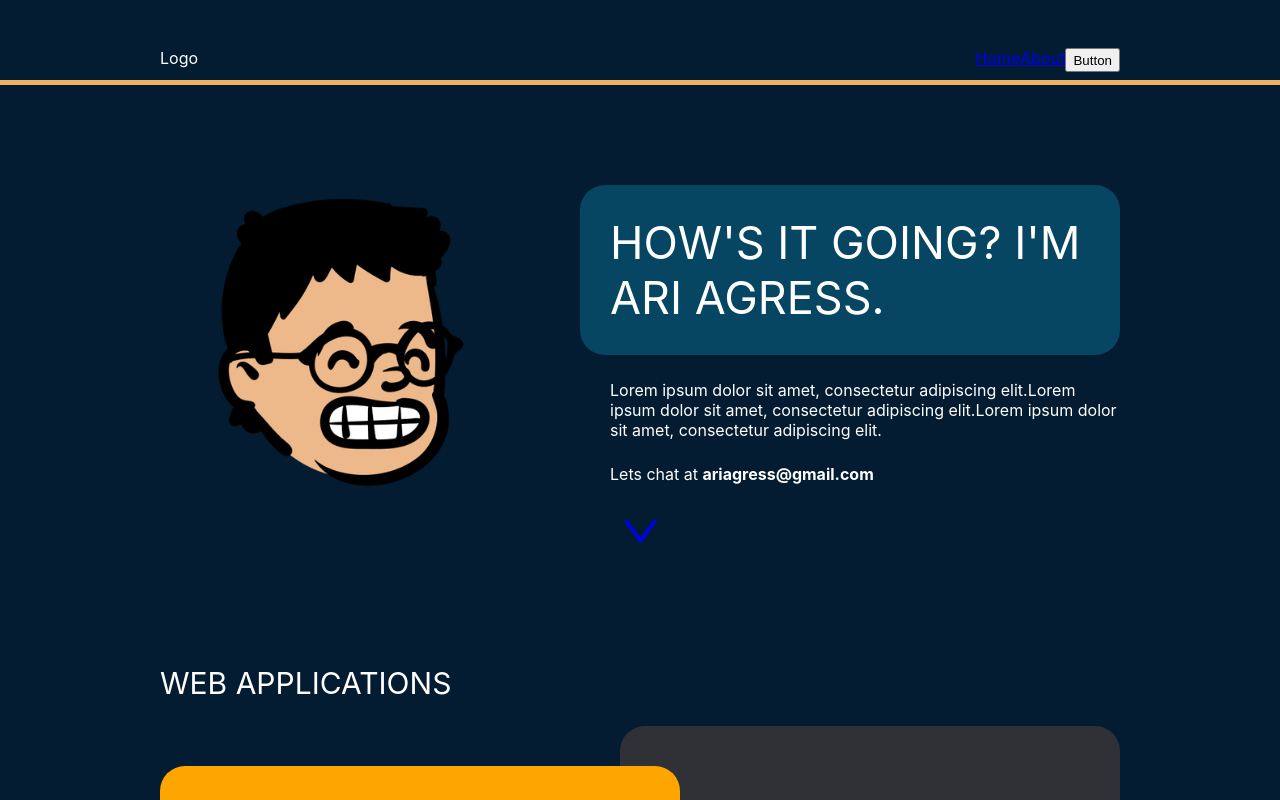
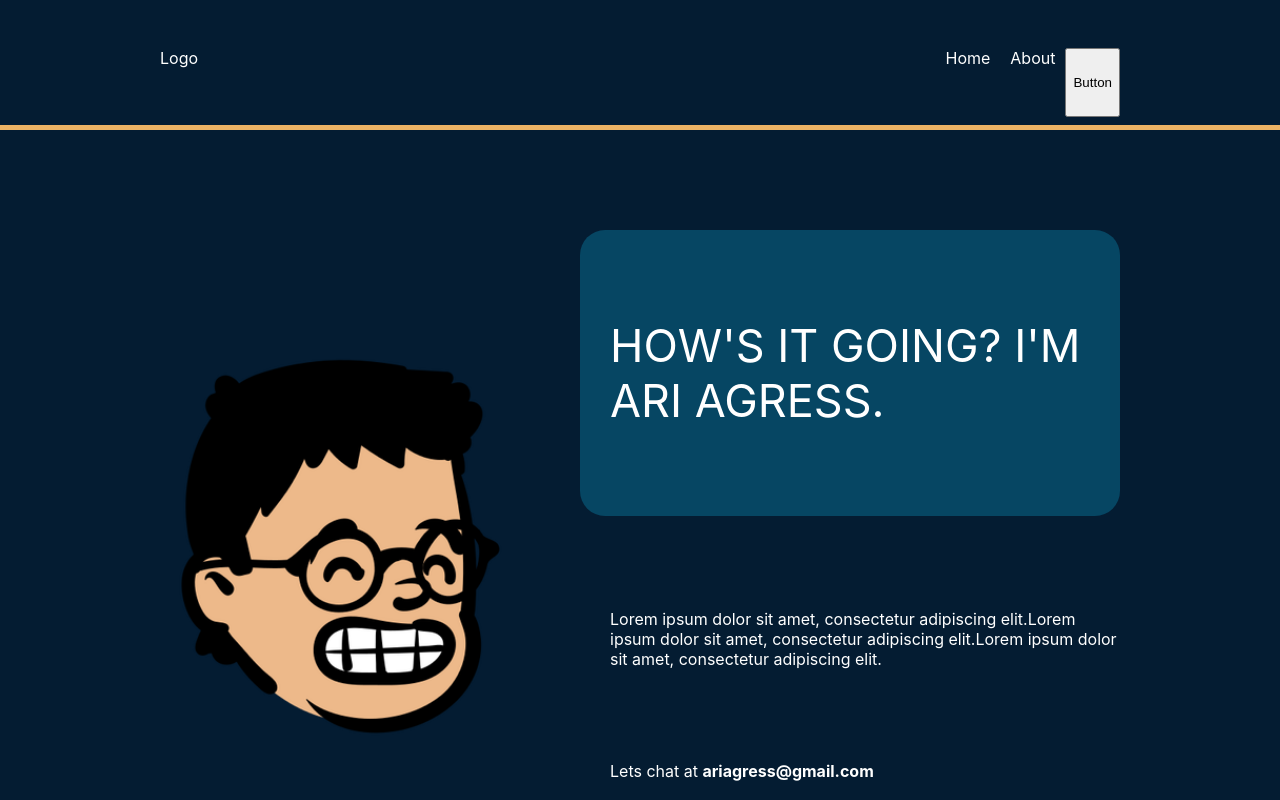
Before and after one commit to AriAgress/AriA_Portfolio, a React (Create React App) app: page / in a window 1280 px wide. Shown: the top 800 px of the page. Built offline with nearby package versions, Linux system fonts and the light colour scheme.

Commit message:
Add(About): Created components for about page

```diff
--- a/src/Components/About/About.js
+++ b/src/Components/About/About.js
@@ -1,7 +1,23 @@
 import React from 'react';
+import styled from 'styled-components';
+
+const AboutWrapper = styled.div``;
+const AboutContainer = styled.div``;
+const AboutImgContainer = styled.div``;
+const AboutImg = styled.div``;
+const AboutText = styled.div``;
 
 const About = () => {
-  return <div>About</div>;
+  return (
+    <AboutWrapper>
+      <AboutContainer>
+        <AboutImgContainer>
+          <AboutImg />
+        </AboutImgContainer>
+        <AboutText></AboutText>
+      </AboutContainer>
+    </AboutWrapper>
+  );
 };
 
 export default About;
--- a/src/Components/Body/Body.js
+++ b/src/Components/Body/Body.js
@@ -12,7 +12,8 @@ import AriAvatar from '../../Assets/AriAvatar.png';
 import { AiOutlineDown } from 'react-icons/ai';
 
 const BodyWrapper = styled.div`
-  height: 60vh;
+  /* height: 60vh; */
+  height: 800px;
 
   color: white;
 
@@ -87,6 +88,9 @@ const Anchor = styled.a`
     text-decoration: none;
     color: white;
   }
+  &:hover {
+    color: #ecb365;
+  }
 `;
 
 const Body = () => {
@@ -113,7 +117,7 @@ const Body = () => {
             </TextContainer>
           </IntroContainer>
           <ProjectButton>
-            <Anchor href='#Projecto'>
+            <Anchor href='#ToProject'>
               <AiOutlineDown />
             </Anchor>
           </ProjectButton>
--- a/src/Components/Footer/Footer.js
+++ b/src/Components/Footer/Footer.js
@@ -11,7 +11,7 @@ import {
 } from 'react-icons/ai';
 
 const FooterWrapper = styled.div`
-  height: 20vh;
+  height: 275px;
 
   color: white;
   border-top: 5px solid #ecb365;
--- a/src/Components/Nav/Nav.js
+++ b/src/Components/Nav/Nav.js
@@ -4,7 +4,7 @@ import styled from 'styled-components';
 import { Link } from 'react-router-dom';
 
 const NavWrapper = styled.div`
-  height: 10vh;
+  height: 125px;
 
   color: white;
   border-bottom: 5px solid #ecb365;
@@ -33,8 +33,17 @@ const NavLinksContainer = styled.div`
 `;
 
 const Links = styled.div`
-  padding-left: 0.5vh;
-  padding-right: 0.5vh;
+  padding-left: 10px;
+  padding-right: 10px;
+  color: white;
+  text-decoration: none;
+
+  &:visited {
+    color: white;
+  }
+  &:hover {
+    color: #ecb365;
+  }
 `;
 
 const Nav = () => {
@@ -43,8 +52,12 @@ const Nav = () => {
       <NavContainer>
         <LogoContainer>Logo</LogoContainer>
         <NavLinksContainer>
-          <Link to='/'>Home</Link>
-          <Link to='/About'>About</Link>
+          <Link to='/' style={{ textDecoration: 'none' }}>
+            <Links>Home</Links>
+          </Link>
+          <Link to='/About' style={{ textDecoration: 'none' }}>
+            <Links>About</Links>
+          </Link>
           <button>Button</button>
         </NavLinksContainer>
       </NavContainer>
--- a/src/Components/Projects/Projects.js
+++ b/src/Components/Projects/Projects.js
@@ -9,7 +9,6 @@ const ProjectsWrapper = styled.div`
   justify-content: center;
 
   padding-top: 100px;
-  scroll-behavior: smooth;
 `;
 
 const IntroText = styled.div`
@@ -71,7 +70,7 @@ const Content = styled.div`
 
 const Projects = () => {
   return (
-    <ProjectsWrapper id='Projecto'>
+    <ProjectsWrapper id='ToProject'>
       <IntroText>WEB APPLICATIONS</IntroText>
       {projects.map((p, i) => (
         <ProjectsContainer key={i} even={p.projectID % 2 === 0 ? true : false}>
```
